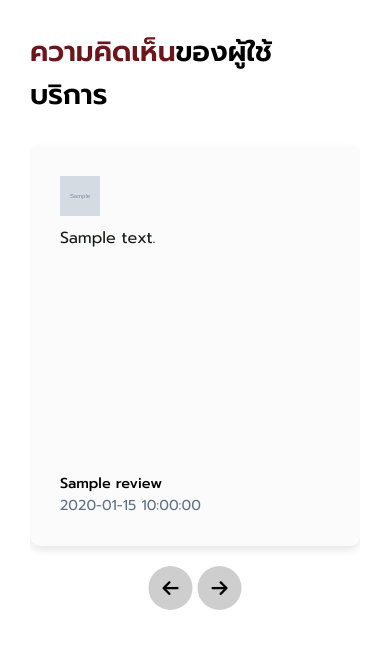
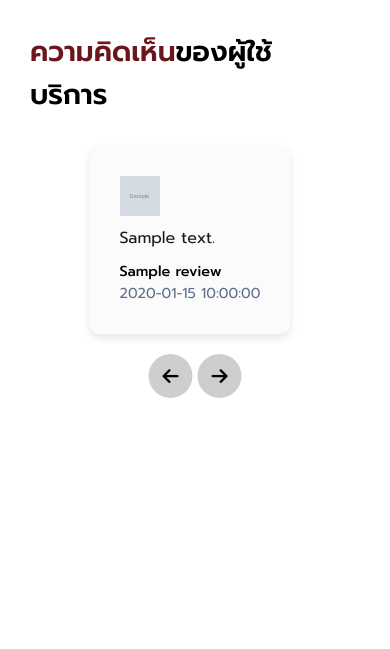
Before and after one commit to AeswellClinic/review-map-google, a Flask app: template templates/index.html in a window 390 px wide. Shown: the top 649 px of the page. Run offline with Flask 3, Linux system fonts and the light colour scheme; the template is opened without the code that fills it: most values are stand-ins (such as "Sample title", 1, 10 or a date in 2020); grey boxes marked "Sample" are stand-in pictures.

Commit message:
Update styles.css

```diff
--- a/static/css/styles.css
+++ b/static/css/styles.css
@@ -225,22 +225,24 @@ body {
         align-items: center;
         height: auto;
     }
-    .left-card, .right-cards {
+    .left-card .card,
+    .right-cards .card {
         width: 100%;
+        height: 300px;
         margin-right: 0;
-        display: flex;
-        justify-content: center;
     }
-    .right-cards {
+    .right-cards:nth-child(2) .card:nth-child(2) {
         display: none;
-    }
-    .left-card {
-        width: 100%;
     }
     .card {
         width: 100%;
         margin: 10px 0;
-        height: 400px;
+        height: auto;
+    }
+    .left-card .card {
+        width: 100%;
+        height: auto;
+        margin-right: 0;
     }
     .navigation-buttons {
         position: absolute;
@@ -249,7 +251,6 @@ body {
         transform: translateX(-50%);
         display: flex;
         gap: 5px;
-        right: 0;
         justify-content: center;
     }
     .heading {
@@ -257,9 +258,4 @@ body {
         margin: 20px 0;
         font-size: 28px;
     }
-    .left-card .card{
-        width: 100%;
-        height: 400px;
-        margin-right: 0;
-    }
 }
```
